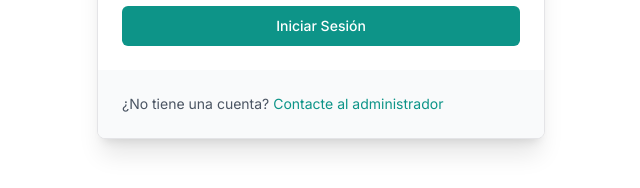
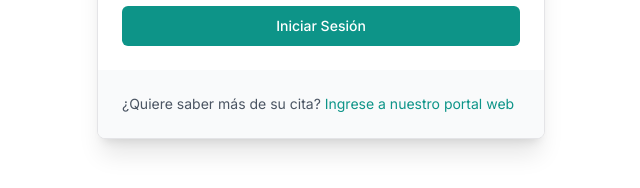
Before and after one commit to luispazcode/sys-consulta-citas, a Next.js app: page /auth/login in a window 1280 px wide. Shown: the part 468-656 px from the top of the page, without its empty margins (319-959 px from the left). Built offline with nearby package versions, Linux system fonts and the light colour scheme.

Commit message:
feat: update LoginPage footer with new link for appointment information and remove administrator contact link

```diff
--- a/src/app/auth/login/page.tsx
+++ b/src/app/auth/login/page.tsx
@@ -18,11 +18,17 @@ export default function LoginPage() {
 				<CardContent className='p-6'>
 					<LoginForm />
 				</CardContent>
-				<CardFooter className='bg-gray-50 dark:bg-gray-700 p-6 text-center'>
-					<p className='text-sm text-gray-600 dark:text-gray-400'>
+				<CardFooter className='bg-gray-50 dark:bg-gray-700 p-6 flex flex-col gap-2 items-start'>
+					{/* <p className='text-sm text-gray-600 dark:text-gray-400'>
 						¿No tiene una cuenta?{" "}
 						<Link href='#' className='text-teal-600 hover:underline'>
 							Contacte al administrador
+						</Link>
+					</p> */}
+					<p className='text-sm text-gray-600 dark:text-gray-400'>
+						¿Quiere saber más de su cita?{" "}
+						<Link href='/' className='text-teal-600 hover:underline'>
+							Ingrese a nuestro portal web
 						</Link>
 					</p>
 				</CardFooter>
```
